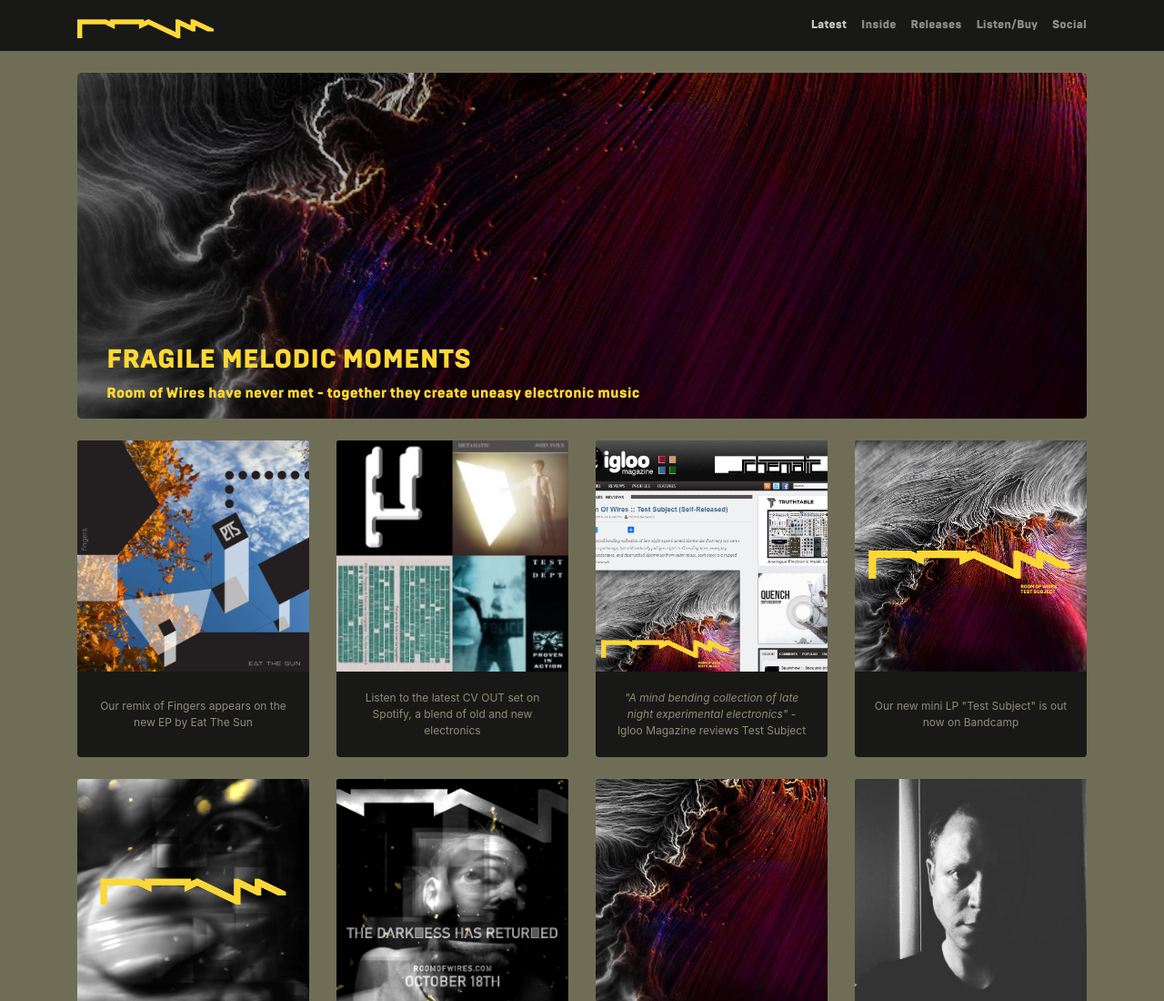
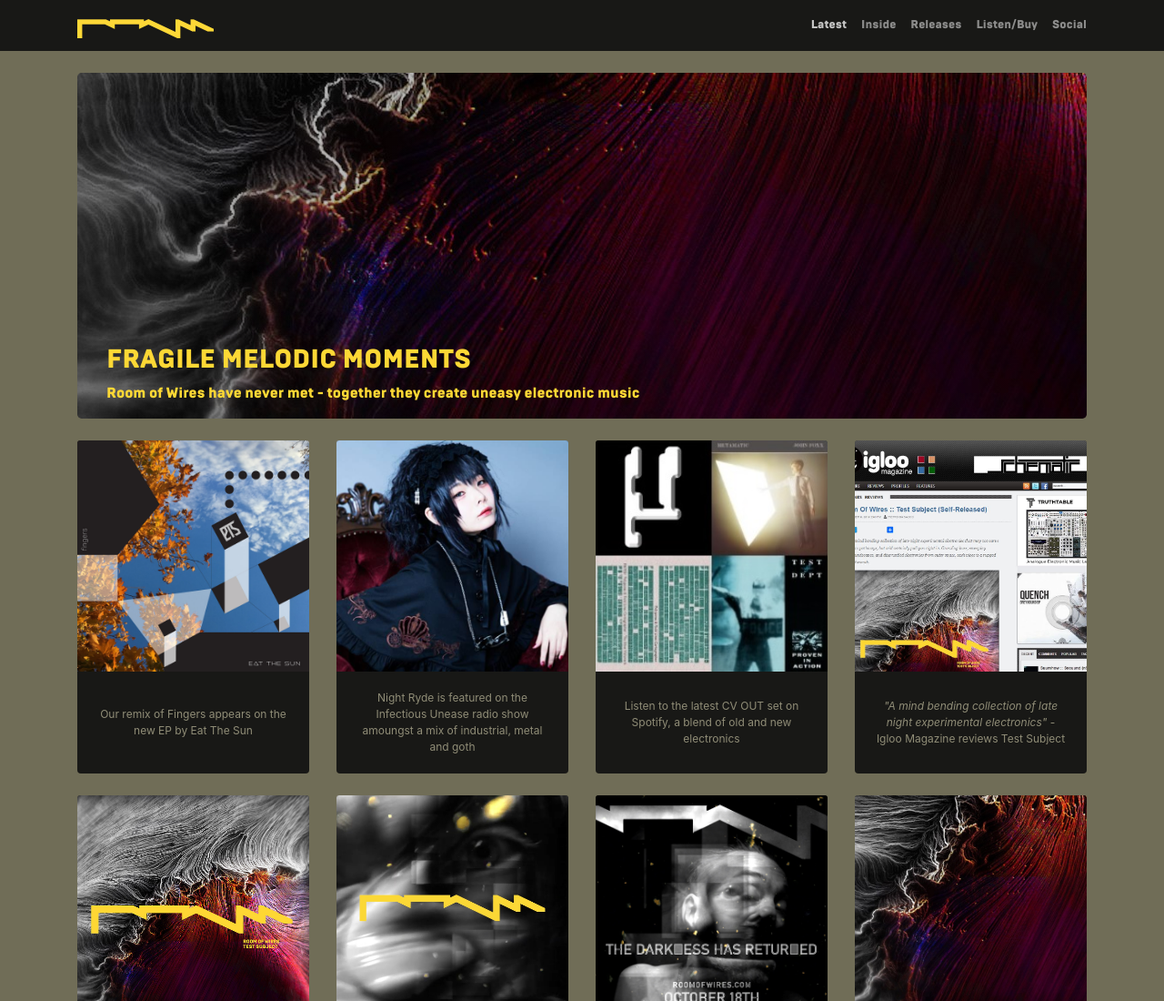
Before and after one commit to roomofwires/roomofwires.github.io, a plain HTML site: page latest.html in a window 1280 px wide. Shown: the top 1100 px of the page at 91% size. Drawn offline with Linux system fonts and the light colour scheme.

Commit message:
Added a new post to the latest page

```diff
--- a/latest.html
+++ b/latest.html
@@ -124,6 +124,15 @@
             <img class="card-img-top" src="img/ets_fingers.jpg">
             <div class="card-body align-items-center justify-content-center d-flex">
               <p class="card-text">Our remix of Fingers appears on the new EP by Eat The Sun</p>
+            </div>
+          </div></a>
+        </div>
+
+        <div class="col-lg-3 col-md-6 mb-4">
+          <a href="https://hearthis.at/djinfectiousunease/26-11-2019-infectious-unease-radio-industrial-industrial-techno-gothic-industrial-industrial-metal" target="_blank"><div class="card">
+            <img class="card-img-top" src="img/infectious-unease.jpg">
+            <div class="card-body align-items-center justify-content-center d-flex">
+              <p class="card-text">Night Ryde is featured on the Infectious Unease radio show amoungst a mix of industrial, metal and goth</p>
             </div>
           </div></a>
         </div>
```
Also changed, not shown: img/infectious-unease.jpg (added).
